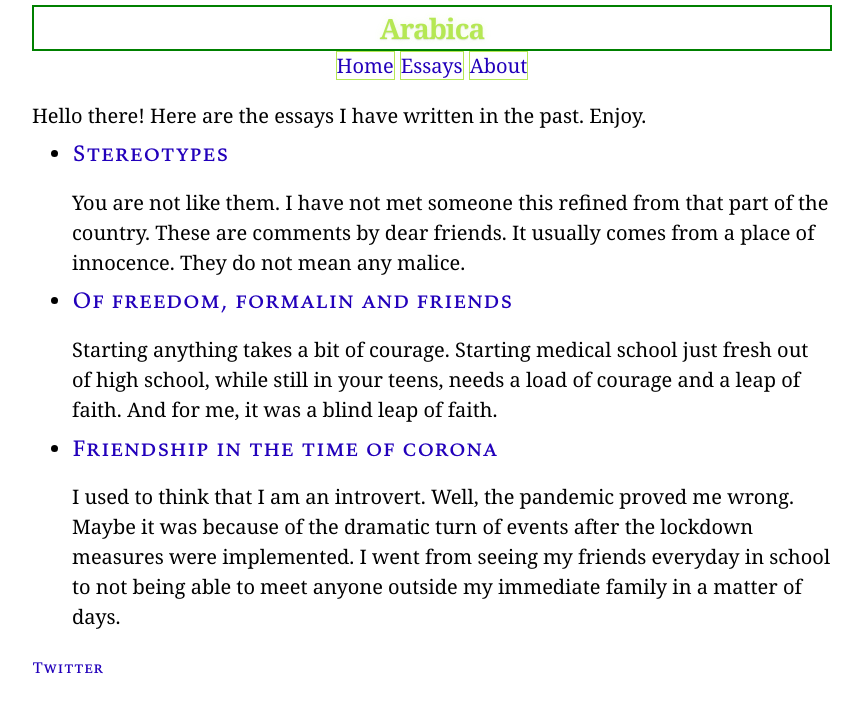
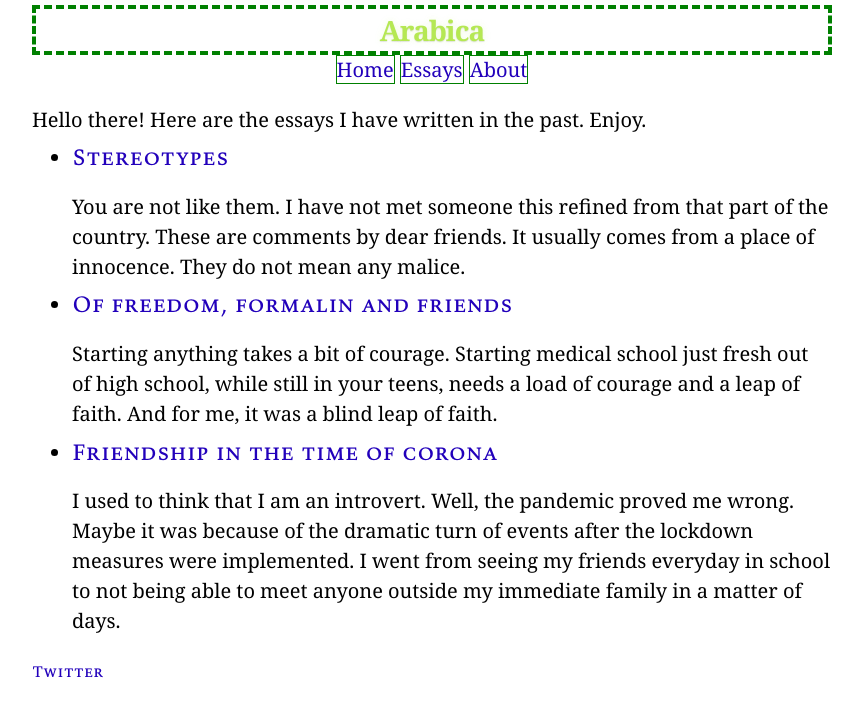
Before and after one commit to habasweiny/habasweiny.github.io, a Jekyll site: the page built from index.html, in a window 1280 px wide. Shown: the top 717 px of the page, without its empty margins (208-1071 px from the left). Built offline with Jekyll 4.4.1, drawn with Linux system fonts in a browser that asks for light colours.

Commit message:
Update main.scss

```diff
--- a/_sass/main.scss
+++ b/_sass/main.scss
@@ -270,7 +270,7 @@ header h1 {
                0 0 5px rgba(181, 232, 83, 0.1),
                0 0 10px rgba(181, 232, 83, 0.1);
   letter-spacing: -1px;
-  border:  2px solid green;
+  border:  4px dashed green;
  }
 #a-title {
   text-decoration: none;
@@ -283,5 +283,5 @@ text-align: center;
 }
 
 .navlink {
-border:  1px solid #b5e853;
+border:  1.5px solid green;
 }
```
